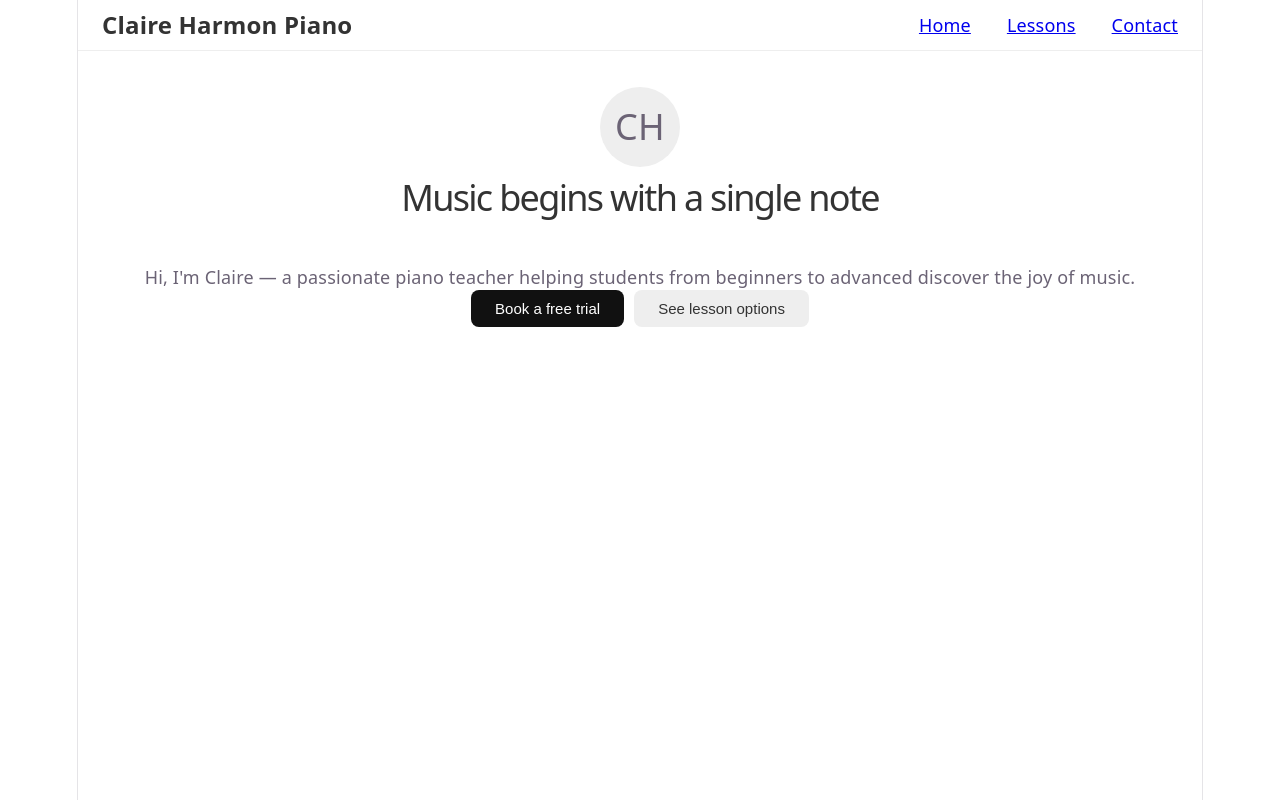
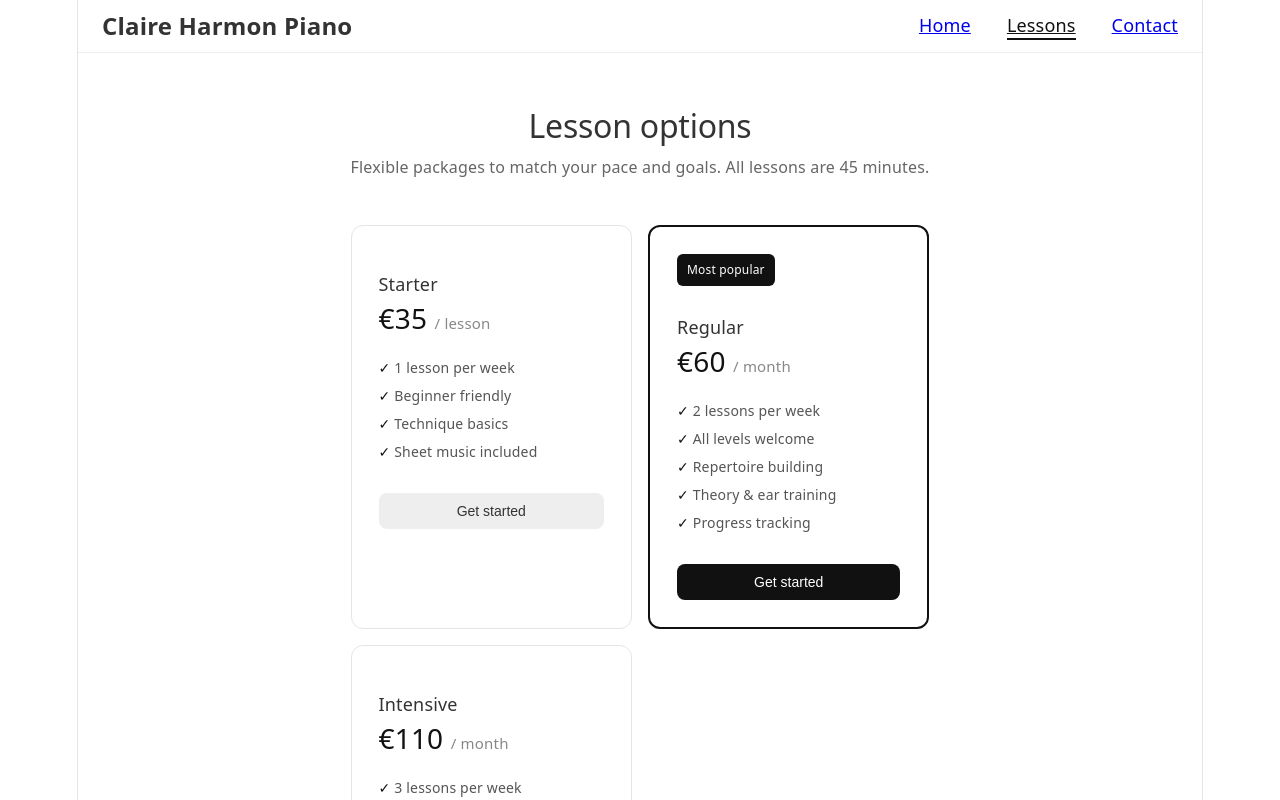
Before and after one commit to Mudi333/Piano-Project, a React (Vite) app: page / in a window 1280 px wide. Both pictures are taken after a click on the link "Lessons". Shown: the top 800 px of the page. Built offline with nearby package versions, Linux system fonts and the light colour scheme.

Commit message:
add lesson page

```diff
--- a/src/App.jsx
+++ b/src/App.jsx
@@ -1,15 +1,16 @@
-
-import './App.css'
-import Hero from './components/Hero'
-import Navbar from './components/Navbar'
+import { useState } from "react"
+import Navbar from "./components/Navbar"
+import Hero from "./components/Hero"
+import Lessons from "./Pages/Lessons"
 
 function App() {
-
+  const [page, setPage] = useState("home")
 
   return (
     <>
-    <Navbar />
-      <Hero />
+      <Navbar page={page} setPage={setPage} />
+      {page === "home" && <Hero setPage={setPage} />}
+      {page === "lessons" && <Lessons />}
     </>
   )
 }
--- /dev/null
+++ b/src/Pages/Lessons.css
@@ -0,0 +1,149 @@
+.lessons {
+  max-width: 860px;
+  margin: 0 auto;
+  padding: 3rem 2rem;
+  text-align: center;
+}
+
+.lessons h2 {
+  font-size: 32px;
+  font-weight: 500;
+  color: #333;
+  margin-bottom: 0.5rem;
+}
+
+.lessons-sub {
+  color: #666;
+  font-size: 16px;
+  margin-bottom: 2.5rem;
+}
+
+.lessons-cards {
+  display: grid;
+  grid-template-columns: repeat(auto-fit, minmax(220px, 1fr));
+  gap: 16px;
+  margin-bottom: 3rem;
+}
+
+.lesson-card {
+  background: #fff;
+  border: 1px solid #e5e5e5;
+  border-radius: 12px;
+  padding: 1.5rem;
+  text-align: left;
+  position: relative;
+}
+
+.lesson-card.featured {
+  border: 2px solid #111;
+}
+
+.badge {
+  display: inline-block;
+  background: #111;
+  color: #fff;
+  font-size: 12px;
+  padding: 3px 10px;
+  border-radius: 6px;
+  margin-bottom: 10px;
+}
+
+.lesson-card h3 {
+  font-size: 18px;
+  font-weight: 500;
+  margin-bottom: 8px;
+  color: #333;
+}
+
+.lesson-price {
+  font-size: 28px;
+  font-weight: 500;
+  color: #111;
+  margin-bottom: 1rem;
+}
+
+.lesson-price span {
+  font-size: 15px;
+  font-weight: 400;
+  color: #888;
+}
+
+.lesson-card ul {
+  list-style: none;
+  padding: 0;
+  margin-bottom: 1.5rem;
+  color: #555;
+  font-size: 14px;
+  line-height: 2;
+}
+
+.lesson-card ul li::before {
+  content: "✓  ";
+  color: #111;
+}
+
+.lesson-card .btn-primary,
+.lesson-card .btn-secondary {
+  width: 100%;
+  padding: 10px;
+  border-radius: 8px;
+  font-size: 14px;
+  cursor: pointer;
+  border: none;
+}
+
+.lesson-card .btn-primary {
+  background: #111;
+  color: #fff;
+}
+
+.lesson-card .btn-secondary {
+  background: #eee;
+  color: #333;
+}
+
+/* Steps section */
+.lessons-steps {
+  text-align: left;
+  border-top: 1px solid #eee;
+  padding-top: 2.5rem;
+}
+
+.lessons-steps h3 {
+  font-size: 20px;
+  font-weight: 500;
+  color: #333;
+  margin-bottom: 1.5rem;
+}
+
+.steps-grid {
+  display: grid;
+  grid-template-columns: repeat(auto-fit, minmax(170px, 1fr));
+  gap: 16px;
+}
+
+.step {
+  background: #f8f8f8;
+  border-radius: 10px;
+  padding: 1.25rem;
+}
+
+.step span {
+  display: inline-block;
+  width: 28px;
+  height: 28px;
+  background: #111;
+  color: #fff;
+  border-radius: 50%;
+  font-size: 13px;
+  font-weight: 500;
+  text-align: center;
+  line-height: 28px;
+  margin-bottom: 10px;
+}
+
+.step p {
+  font-size: 14px;
+  color: #555;
+  line-height: 1.6;
+}
--- /dev/null
+++ b/src/Pages/Lessons.jsx
@@ -0,0 +1,67 @@
+import "./Lessons.css"
+
+const plans = [
+  {
+    name: "Starter",
+    price: "€35",
+    per: "/ lesson",
+    features: ["1 lesson per week", "Beginner friendly", "Technique basics", "Sheet music included"],
+    featured: false,
+  },
+  {
+    name: "Regular",
+    price: "€60",
+    per: "/ month",
+    features: ["2 lessons per week", "All levels welcome", "Repertoire building", "Theory & ear training", "Progress tracking"],
+    featured: true,
+  },
+  {
+    name: "Intensive",
+    price: "€110",
+    per: "/ month",
+    features: ["3 lessons per week", "Advanced students", "Exam preparation", "Performance coaching", "Recorded sessions"],
+    featured: false,
+  },
+]
+
+function Lessons() {
+  return (
+    <section className="lessons">
+      <h2>Lesson options</h2>
+      <p className="lessons-sub">
+        Flexible packages to match your pace and goals. All lessons are 45 minutes.
+      </p>
+      <div className="lessons-cards">
+        {plans.map((plan) => (
+          <div key={plan.name} className={`lesson-card ${plan.featured ? "featured" : ""}`}>
+            {plan.featured && <span className="badge">Most popular</span>}
+            <h3>{plan.name}</h3>
+            <div className="lesson-price">
+              {plan.price} <span>{plan.per}</span>
+            </div>
+            <ul>
+              {plan.features.map((f) => (
+                <li key={f}>{f}</li>
+              ))}
+            </ul>
+            <button className={plan.featured ? "btn-primary" : "btn-secondary"}>
+              Get started
+            </button>
+          </div>
+        ))}
+      </div>
+
+      <div className="lessons-steps">
+        <h3>What to expect</h3>
+        <div className="steps-grid">
+          <div className="step"><span>1</span><p>Free trial lesson to assess your level and set goals</p></div>
+          <div className="step"><span>2</span><p>Personalised curriculum tailored to your style</p></div>
+          <div className="step"><span>3</span><p>Weekly lessons with feedback and practice tasks</p></div>
+          <div className="step"><span>4</span><p>Monthly reviews to track progress and adjust your plan</p></div>
+        </div>
+      </div>
+    </section>
+  )
+}
+
+export default Lessons
--- a/src/components/Navbar.css
+++ b/src/components/Navbar.css
@@ -21,3 +21,8 @@
 
     transition: color 0.3s ease;
 }
+.navbar-links a.active {
+  color: #111;
+  font-weight: 500;
+  border-bottom: 2px solid #111;
+}
--- a/src/components/Navbar.jsx
+++ b/src/components/Navbar.jsx
@@ -1,15 +1,16 @@
 import React from 'react'
 import "./Navbar.css"
 
-function Navbar() {
+function Navbar({ page, setPage }) {
   return (
-   <nav className='navbar'>
-  <span className='navbar-logo'>Claire Harmon Piano</span>
-        <div className='navbar-links'><a href="#">Home</a>
-        <a href="#">Lessons</a>
-        <a href="#">Contact</a> </div>
-
-   </nav>
+    <nav className='navbar'>
+      <span className='navbar-logo'>Claire Harmon Piano</span>
+      <div className='navbar-links'>
+        <a href="#" className={page === 'home' ? 'active' : ''} onClick={() => setPage('home')}>Home</a>
+        <a href="#" className={page === 'lessons' ? 'active' : ''} onClick={() => setPage('lessons')}>Lessons</a>
+        <a href="#" className={page === 'contact' ? 'active' : ''} onClick={() => setPage('contact')}>Contact</a>
+      </div>
+    </nav>
   )
 }
 
```
